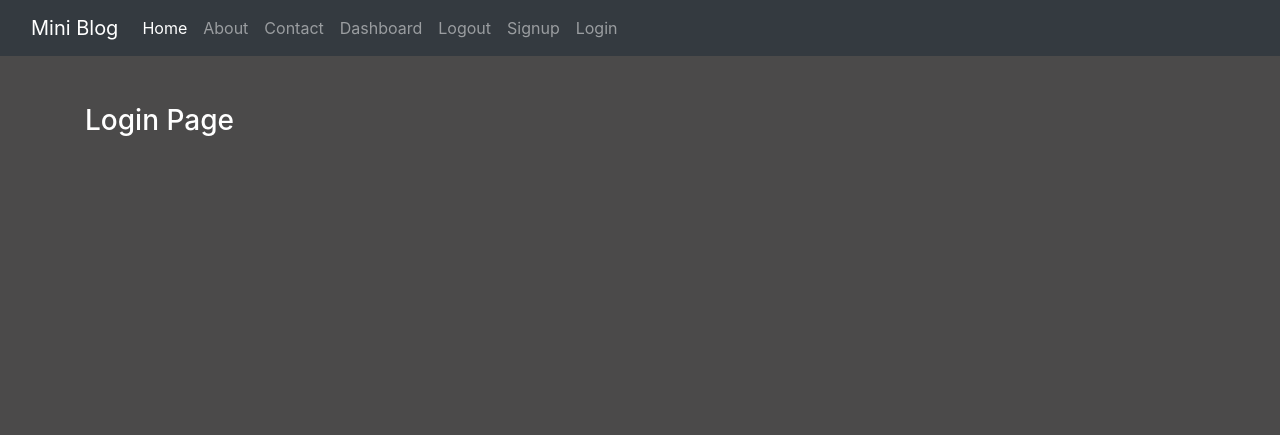
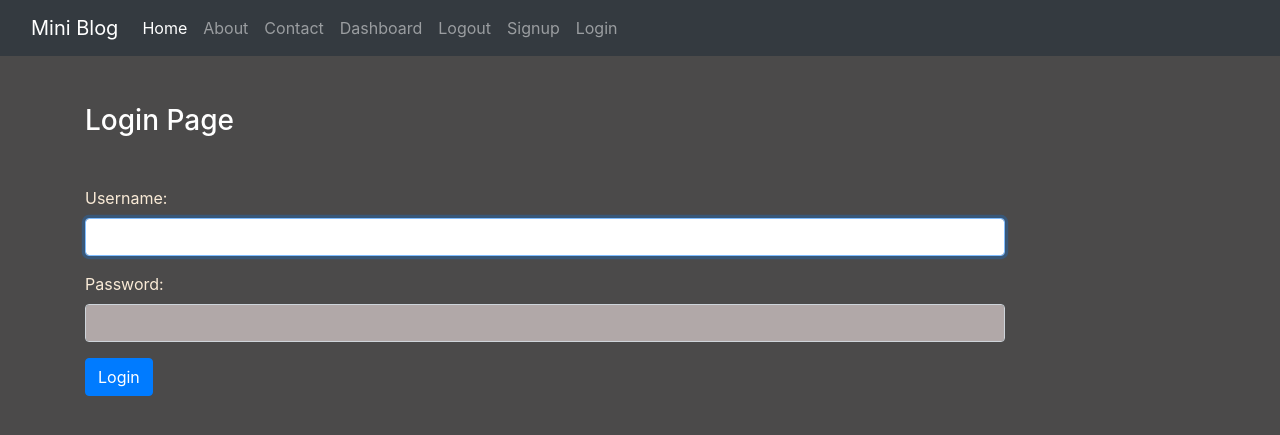
Before and after one commit to souldiarys/miniblog, a Django app: page /login/ in a window 1280 px wide. Shown: the top 435 px of the page. Run offline with Django 3.2, Linux system fonts and the light colour scheme; some libraries are stand-ins or nearby versions.

Commit message:
[CH2] 미니블로그 - 로그인/로그아웃/회원가입 기능 추가

```diff
--- a/blog/forms.py
+++ b/blog/forms.py
@@ -1,8 +1,7 @@
 from django import forms
-from django.contrib.auth.forms import UserCreationForm
+from django.contrib.auth.forms import UserCreationForm, AuthenticationForm, UsernameField
 from django.contrib.auth.models import User
-from django.db.models import fields
-from django.forms import widgets
+from django.utils.translation import gettext, gettext_lazy as _
 
 class SignUpForm(UserCreationForm):
     password1 = forms.CharField(label='Password', widget=forms.PasswordInput({'class':'form-control'}))
@@ -17,3 +16,7 @@ class SignUpForm(UserCreationForm):
             'last_name': forms.TextInput(attrs={'class':'form-control'}),
             'email': forms.EmailInput(attrs={'class':'form-control'}),
         }
+
+class LoginForm(AuthenticationForm):
+    username = UsernameField(widget=forms.TextInput(attrs={'autofocus': True, 'class': 'form-control'}))
+    password = forms.CharField(label=_("Password"), strip=False, widget=forms.PasswordInput(attrs={'autocomplete': 'current-password', 'class': 'form-control'}))
--- a/blog/templates/blog/login.html
+++ b/blog/templates/blog/login.html
@@ -3,5 +3,19 @@
 {% block content %}
 <div class="col-sm-10">
     <h3 class="text-white my-5">Login Page</h3>
+    <form action="" method="post" novalidate>
+        {% csrf_token %}
+        {% for fm in form %}
+            <div class="form-group">
+                {{ fm.label_tag }} {{fm}} <small class="text-warning">{{ fm.errors|striptags }}</small>
+            </div>
+        {% endfor %}
+        <input type="submit" value="Login" class="btn btn-primary">
+        {% if form.non_field_errors %}
+            {% for error in form.non_field_errors %}
+            <p class="alert alert-danger my-3">{{ error }}</p>
+            {% endfor %}
+        {% endif %}
+    </form>
 </div>
 {% endblock content %}
--- a/blog/views.py
+++ b/blog/views.py
@@ -1,8 +1,10 @@
+from django.contrib.auth import authenticate
 from django.http.response import HttpResponseRedirect
-from django.shortcuts import render
-from django.contrib.auth.forms import UserCreationForm
+from django.shortcuts import render, redirect
+from django.contrib import messages
+from django.contrib.auth import authenticate, login, logout
 
-from .forms import SignUpForm
+from .forms import LoginForm, SignUpForm
 
 # Home
 def home(request):
@@ -22,13 +24,35 @@ def dashboard(request):
 
 # Logout
 def user_logout(request):
+    logout(request)
     return HttpResponseRedirect('/')
 
 # Signup
 def signup(request):
-    form = SignUpForm()
+    if request.method == "POST":
+        form = SignUpForm(request.POST)
+        if form.is_valid():
+            messages.success(request, 'Congratulations!! You have become an Author.')
+            form.save()
+    else:
+        form = SignUpForm()
     return render(request, 'blog/signup.html', {'form':form})
 
 # Login
 def user_login(request):
-    return render(request, 'blog/login.html')
+    if not request.user.is_authenticated:
+        if request.method == "POST":
+            form = LoginForm(request=request, data=request.POST)
+            if form.is_valid():
+                uname = form.cleaned_data['username']
+                upass = form.cleaned_data['password']
+                user = authenticate(username=uname, password=upass)
+                if user is not None:
+                    login(request, user)
+                    messages.success(request, 'Login in Successfully!!')
+                    return redirect('dashboard')
+        else:
+            form = LoginForm()
+        return render(request, 'blog/login.html', {'form':form})
+    else:
+        return redirect('dashboard')
```
Also changed, not shown: blog/templates/blog/signup.html (+9 -4 lines).
